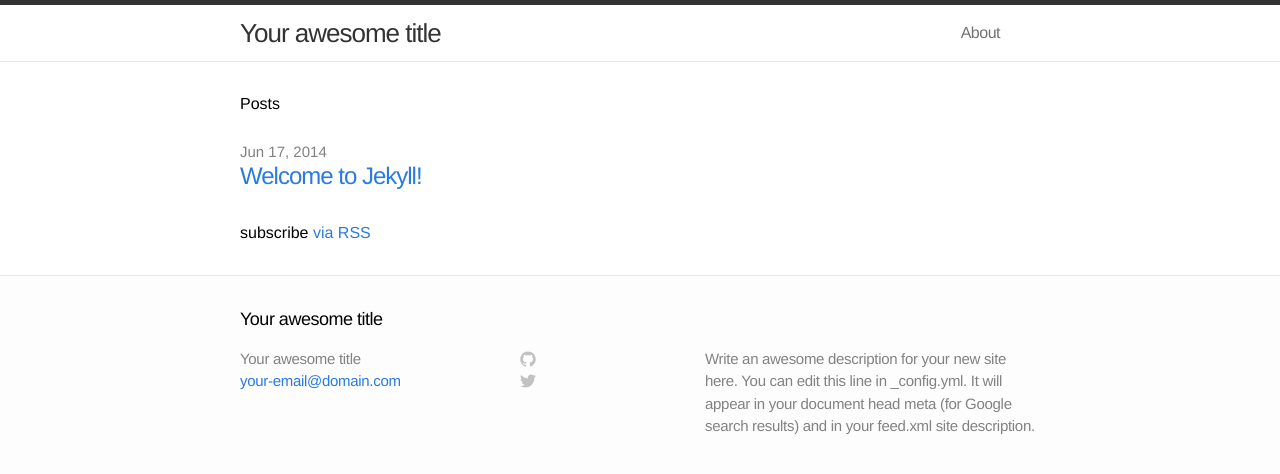
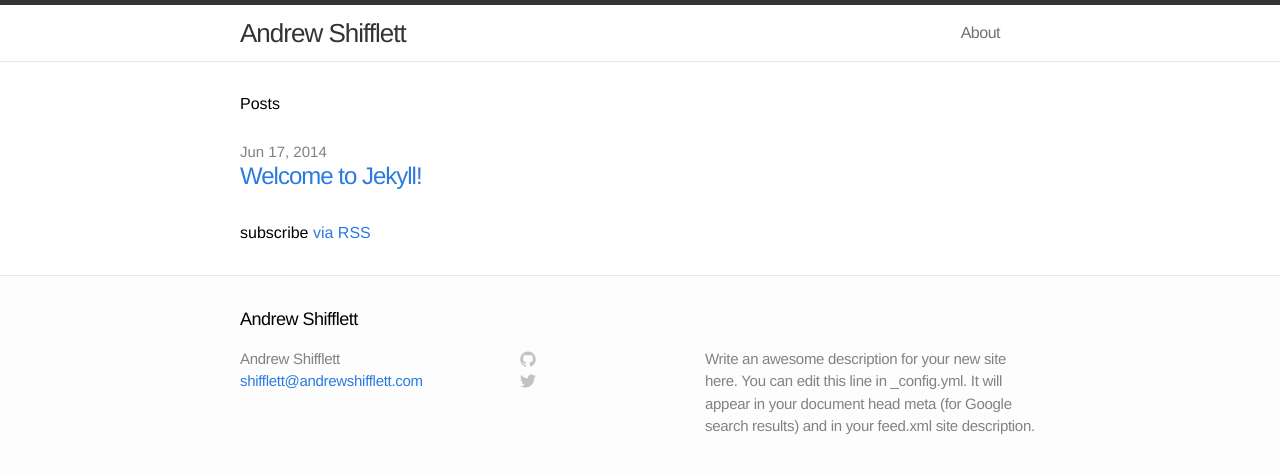
Before and after one commit to AndrewShifflett/andrewshifflett.github.io, a Jekyll site: the page built from index.html, in a window 1280 px wide. Shown: the top 474 px of the page. Built offline with Jekyll 4.4.1, drawn with Linux system fonts in a browser that asks for light colours.

Commit message:
Basic configuration.

```diff
--- a/_config.yml
+++ b/_config.yml
@@ -1,9 +1,8 @@
 # Site settings
-title: Your awesome title
-email: your-email@domain.com
+title: Andrew Shifflett
+email: shifflett@andrewshifflett.com
 description: "Write an awesome description for your new site here. You can edit this line in _config.yml. It will appear in your document head meta (for Google search results) and in your feed.xml site description."
-baseurl: ""
-url: "http://yourdomain.com"
+url: "http://andrewshifflett.com"
 
 # Build settings
 markdown: kramdown
```
